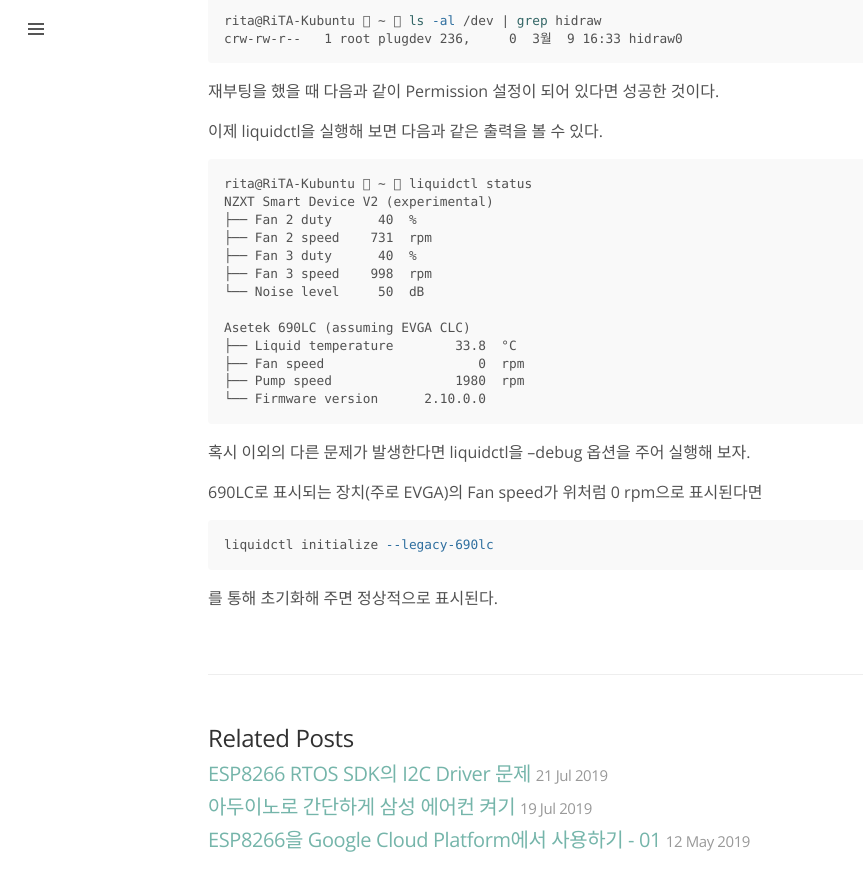
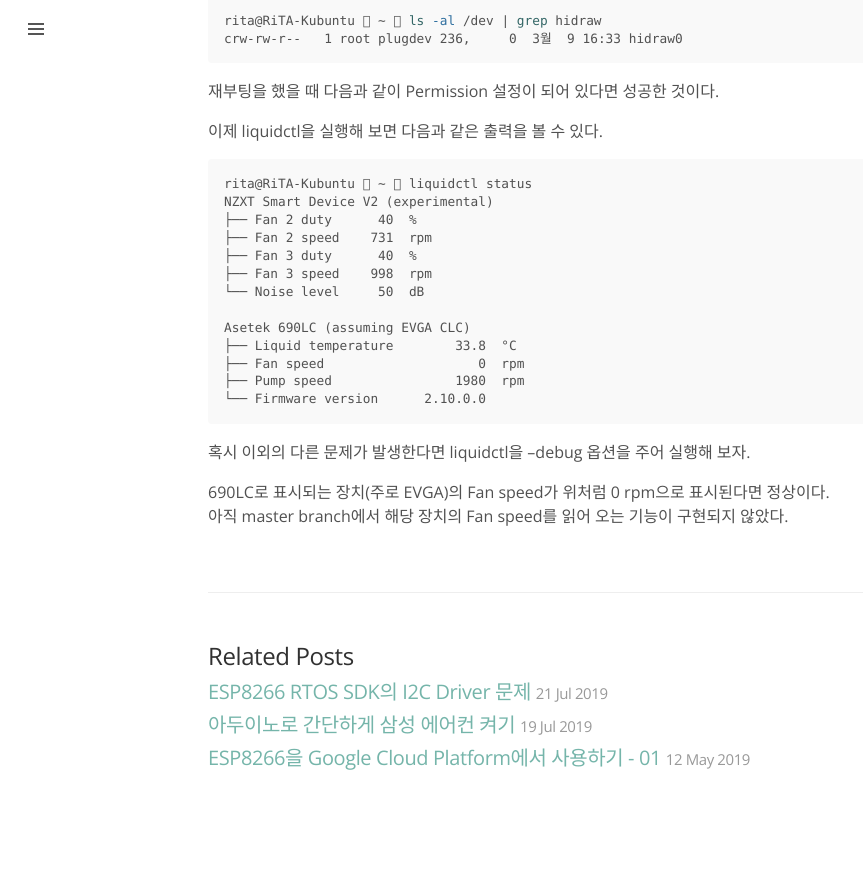
Before and after one commit to ritaru/ritaru.github.io, a Jekyll site: the page built from _posts/2020-03-09-liquidctl.markdown, in a window 1280 px wide and 900 px high, scrolled down 1956 px. Shown: the top 891 px of the window, without its empty margins (0-863 px from the left). Built offline with Jekyll 4.4.1, drawn with Linux system fonts in a browser that asks for light colours; some web fonts are replaced; after the commit the page ends 2774 px from its top, so only the background shows below that.

Commit message:
liquidctl 포스트 lc690 수정

````diff
--- a/_posts/2020-03-09-liquidctl.markdown
+++ b/_posts/2020-03-09-liquidctl.markdown
@@ -114,8 +114,5 @@
 
 혹시 이외의 다른 문제가 발생한다면 liquidctl을 --debug 옵션을 주어 실행해 보자.
 
-690LC로 표시되는 장치(주로 EVGA)의 Fan speed가 위처럼 0 rpm으로 표시된다면
-```bash
-liquidctl initialize --legacy-690lc
-```
-를 통해 초기화해 주면 정상적으로 표시된다.
+690LC로 표시되는 장치(주로 EVGA)의 Fan speed가 위처럼 0 rpm으로 표시된다면 정상이다.
+아직 master branch에서 해당 장치의 Fan speed를 읽어 오는 기능이 구현되지 않았다.
````
